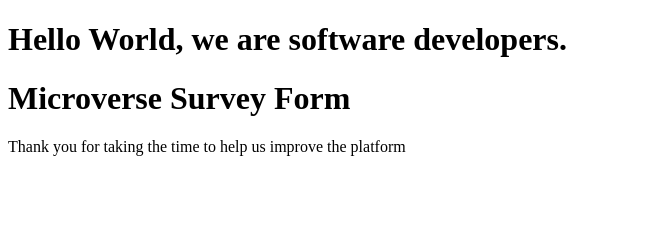
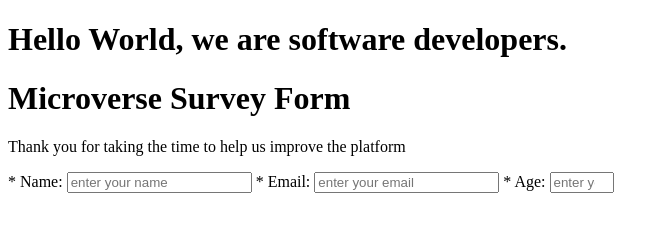
Before and after one commit to billodiallo/codingchallenge-M, a plain HTML site: page index.html in a window 1280 px wide. Shown: the whole page, without its empty margins (0-669 px from the left). Drawn offline with Linux system fonts and the light colour scheme.

Commit message:
form-input

```diff
--- a/index.html
+++ b/index.html
@@ -27,6 +27,16 @@
     <div id="titlediv">
       <h1 id="title">Microverse Survey Form</h1>
       <p id="description">Thank you for taking the time to help us improve the platform</p>
+
+      <form id = "survey-form">
+        <label for="name" id="name-label">* Name:</label>
+        <input id="name" type="text" placeholder="enter your name" required>
+        <label for="Email" id="email-label">* Email:</label>
+        <input id="email" type="email" placeholder="enter your email" required>
+        <label for="number" id="number-label">* Age:</label>
+        <input id="number" type="number" placeholder="enter your age" min=1 max=125 required>
+
+      </form>
     </div>
   </body>
 </html>
```
